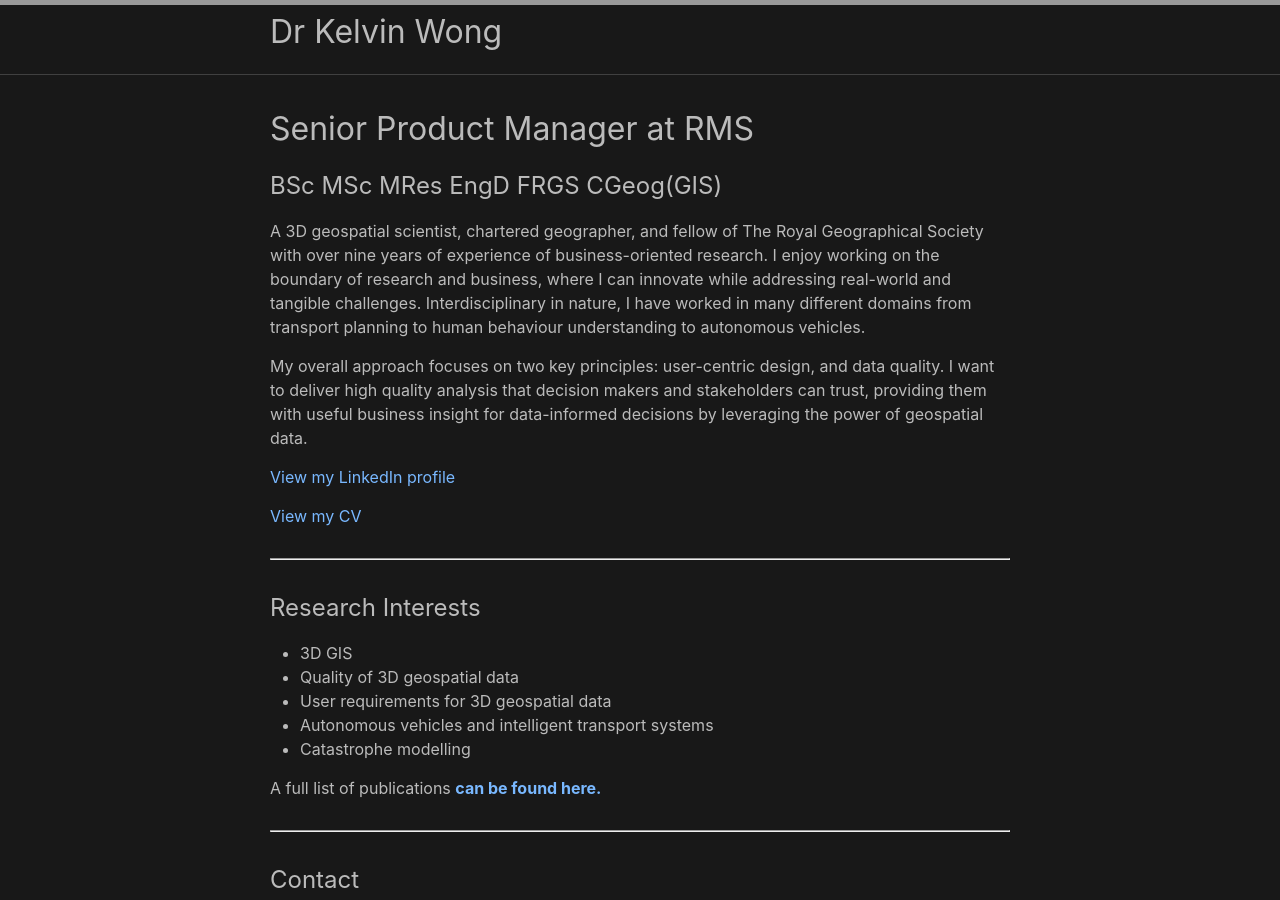
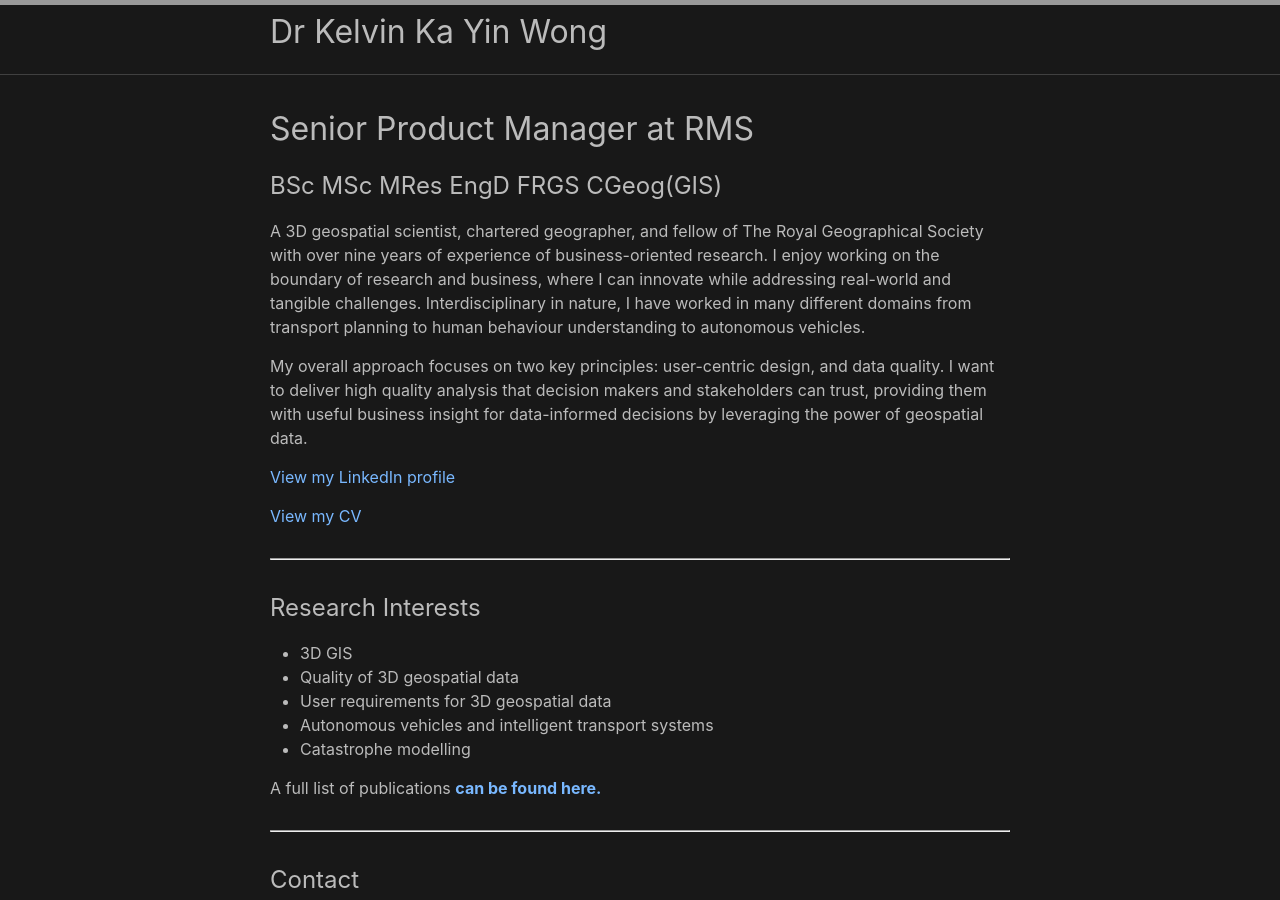
Before and after one commit to kel196/kel196.github.io, a Jekyll site: the page built from index.md, in a window 1280 px wide and 900 px high. Built offline with Jekyll 4.4.1, drawn with Linux system fonts in a browser that asks for light colours; our own code applies the rules of GitHub Pages for plain Markdown files.

Commit message:
Update _config.yml

```diff
--- a/_config.yml
+++ b/_config.yml
@@ -1,5 +1,5 @@
 # Site Settings
-title: Dr Kelvin Wong
+title: Dr Kelvin Ka Yin Wong
 # description: > # Text below
 #   A 3D geospatial scientist, chartered geographer, and fellow of The Royal Geographical Society with over nine years of experience of business-oriented research. I enjoy working on the boundary of research and business, where I can innovate while addressing real-world and tangible challenges. Interdisciplinary in nature, I have worked in many different domains from transport planning to human behaviour understanding to autonomous vehicles.
 #   <br><br>
@@ -14,7 +14,8 @@ twitter_username: kel_196
 github_username: kel196
 github: is\_project\_page:false
 
-social.linked: "wongkelvin"
+social.linkedin: "wongkelvin"
+social.twitter: "kel_196"
 
 
 # Build Settings
```
